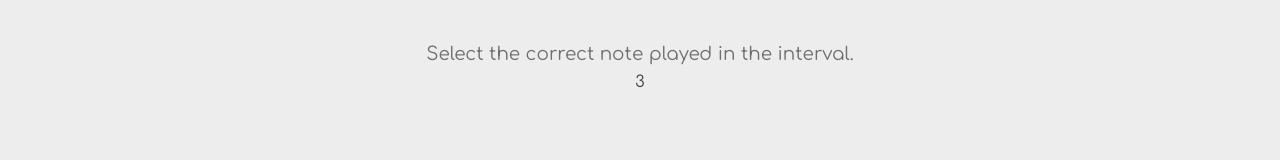
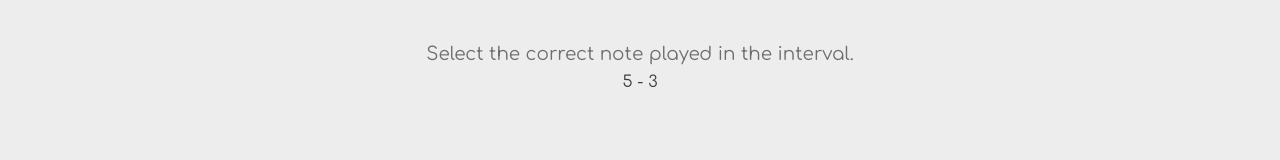
Before and after one commit to NovaSharx/Novabrato, a React (Create React App) app in the folder frontend/: page /exercises/ear-training/interval-training in a window 1280 px wide. Both pictures are taken after a click on the element "START". Shown: the part 175-335 px from the top of the page. Built offline with nearby package versions, Linux system fonts and the light colour scheme.

Commit message:
Added logic for calculating the first and second notes.

```diff
--- a/frontend/src/components/Exercises/Ear Training/Interval Training/IntervalTrainingExercise.tsx
+++ b/frontend/src/components/Exercises/Ear Training/Interval Training/IntervalTrainingExercise.tsx
@@ -38,8 +38,19 @@ const IntervalTrainingExercise: FC<IntervalRangeProp> = ({ intervalRange }): Rea
 
     const fullFrequencyArray: number[] = generateFullFrequencyArray()
 
+    function getFirstNoteIndex(): number {
+        let min: number = intervalRange;
+        let max: number = (fullFrequencyArray.length - 1) - intervalRange;
+        return Math.floor(Math.random() * (max - min + 1) + min);
+    }
 
+    const firstNoteIndex = getFirstNoteIndex()
 
+    function getSecondNoteIndex(firstNote: number): number {
+        let min: number = firstNote - intervalRange;
+        let max: number = firstNote + intervalRange;
+        return Math.floor(Math.random() * (max - min + 1) + min);
+    }
 
     return (
         <Fragment>
@@ -50,7 +61,7 @@ const IntervalTrainingExercise: FC<IntervalRangeProp> = ({ intervalRange }): Rea
 
             <div id='interval-training-window'>
 
-                {intervalRange}
+                {firstNoteIndex} - {getSecondNoteIndex(firstNoteIndex)}
 
             </div>
 
--- a/frontend/src/stylesheets/scss/main.scss
+++ b/frontend/src/stylesheets/scss/main.scss
@@ -26,7 +26,7 @@
 // Pages
 @import 'pages/home/home';
 @import 'pages/exercises/exercises';
-@import 'pages/exercises/interval training/interval-training';
+@import 'pages/exercises/interval-training/interval-training';
 @import 'pages/about/about';
 
 
```
Also changed, not shown: frontend/src/stylesheets/scss/pages/exercises/interval-training/_interval-training.scss (renamed from frontend/src/stylesheets/scss/pages/exercises/interval training/_interval-training.scss), 1 other file (tests, documents, lock files or other folders).
